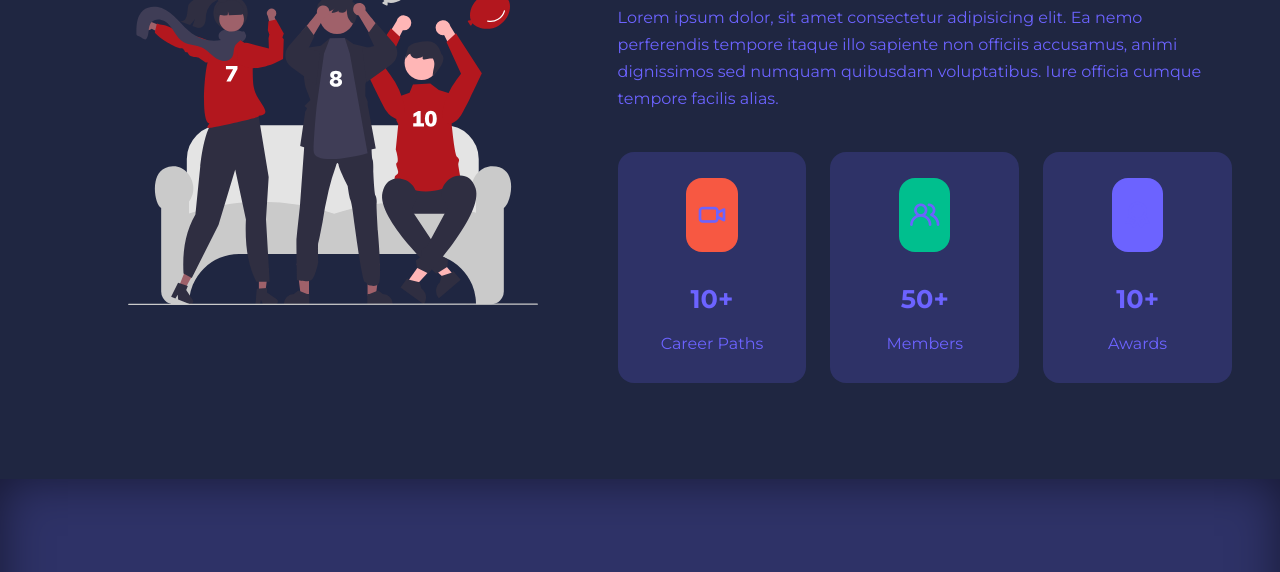
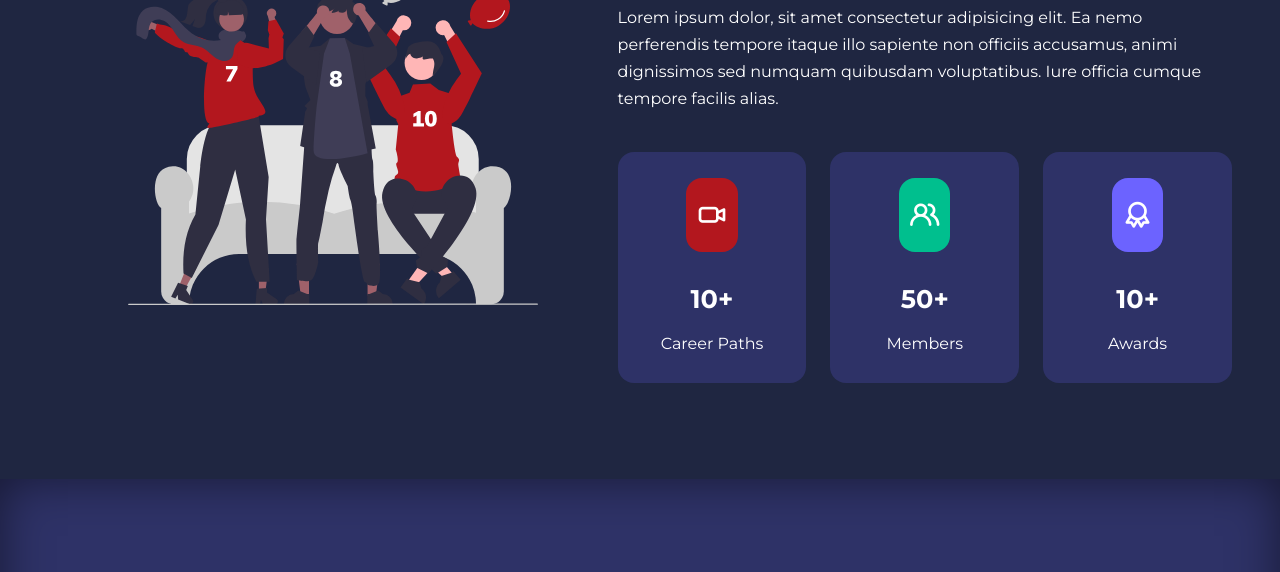
Before and after one commit to ayubsoft254/Mictec, a plain HTML site: page mictec_web/about.html in a window 1280 px wide. Shown: the part 212-784 px from the top of the page. Drawn offline with nearby package versions, Linux system fonts and the light colour scheme.

Commit message:
Initial commit

```diff
--- a/mictec_web/css/about.css
+++ b/mictec_web/css/about.css
@@ -1,7 +1,7 @@
 @import url(./colorTheme.css);
 .about__achievements {
     margin-top: 3rem;
-    color: #6c63ff;
+    color: var(--color-white);
 }
 
 .about__achievements-container {
@@ -35,7 +35,7 @@
 }
 
 .achievement__icon {
-    background: var(--color-danger);
+    background: var(--thunderbird);
     padding: 0.6rem;
     border-radius: 1rem;
     display: inline-block;
```
